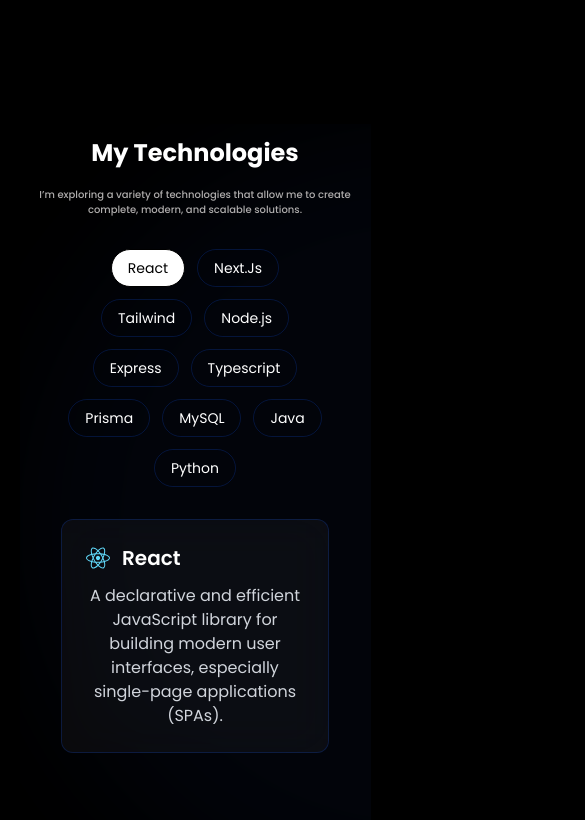
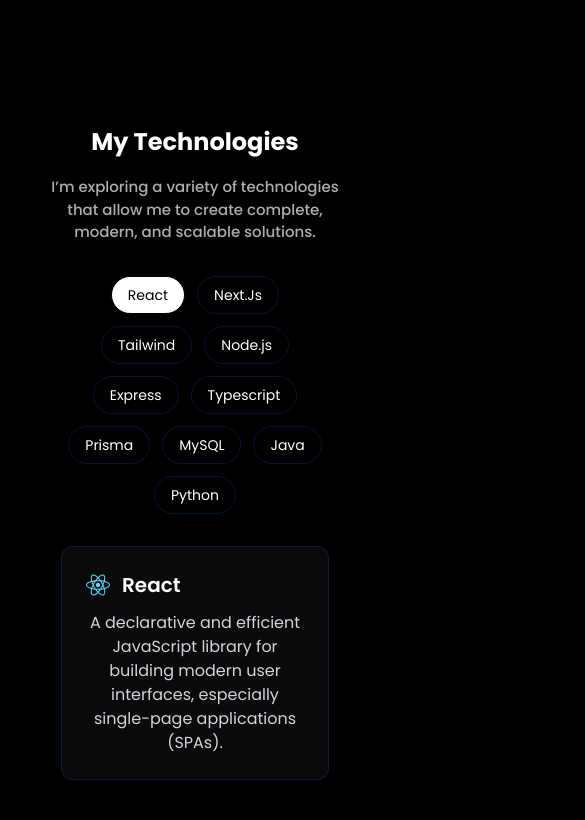
Before and after one commit to davittiw/portifolio-davittiw, a React (Vite) app: page / in a window 390 px wide. Shown: the part 720-1540 px from the top of the page, 585 px wide, since content can reach past the window. Built offline with nearby package versions, Linux system fonts and the light colour scheme.

Commit message:
correct wide

```diff
--- a/src/components/home-folder/contact/Contact.tsx
+++ b/src/components/home-folder/contact/Contact.tsx
@@ -10,8 +10,8 @@
         <ContactSocial />
       </div>
 
-      <span className="bg-blue-900 blur-3xl rounded-full absolute top-900 left-330 w-200 h-200 -z-10 filter opacity-7"></span>
-      <span className="bg-blue-900 blur-3xl rounded-full absolute top-950 left-30 w-200 h-200 -z-10 filter opacity-7"></span>
+      <span className="bg-blue-900 blur-3xl rounded-full hidden xl:block absolute top-900 left-330 w-200 h-200 -z-10 filter opacity-7"></span>
+      <span className="bg-blue-900 blur-3xl rounded-full hidden xl:block absolute top-950 left-30 w-200 h-200 -z-10 filter opacity-7"></span>
     </section>
   );
 }
--- a/src/components/home-folder/landing/Inicio.tsx
+++ b/src/components/home-folder/landing/Inicio.tsx
@@ -31,8 +31,7 @@
         </span>
       </a>
 
-      <span className="bg-blue-900 blur-3xl rounded-full absolute top-40 left-170 w-200 h-200 -z-10 filter opacity-7"></span>
-
+      <span className="bg-blue-900 blur-3xl rounded-full hidden xl:block absolute top-40 left-170 w-200 h-200 -z-10 filter opacity-7"></span>
     </section>
   );
 };
--- a/src/components/home-folder/project/ProjectSection.tsx
+++ b/src/components/home-folder/project/ProjectSection.tsx
@@ -17,7 +17,7 @@
 
       <ProjectsCarousel />
 
-      <span className="bg-blue-900 blur-3xl rounded-full absolute top-690 left-200 w-200 h-200 -z-10 filter opacity-7"></span>
+      <span className="bg-blue-900 blur-3xl rounded-full hidden xl:block absolute top-690 left-200 w-200 h-200 -z-10 filter opacity-7"></span>
     </section>
   );
 };
--- a/src/components/home-folder/tech-stack/Tech.jsx
+++ b/src/components/home-folder/tech-stack/Tech.jsx
@@ -23,9 +23,9 @@
             <Stat end={1} suffix="+" label={t("Tech.stats-year")} />
           </div>
         </div>
-        <span className="bg-blue-900 blur-3xl rounded-full absolute top-80 left-330 w-200 h-200 -z-10 filter opacity-7"></span>
 
-        <span className="bg-blue-900 blur-3xl rounded-full absolute top-0 left-0 w-200 h-200 -z-10 filter opacity-7"></span>
+        <span className="bg-blue-900 blur-3xl rounded-full hidden xl:block absolute top-80 left-330 w-200 h-200 -z-10 filter opacity-7"></span>
+        <span className="bg-blue-900 blur-3xl rounded-full hidden xl:block absolute top-0 left-0 w-200 h-200 -z-10 filter opacity-7"></span>
       </section>
     </>
   );
--- a/src/components/sobre-folder/about/Sobre.tsx
+++ b/src/components/sobre-folder/about/Sobre.tsx
@@ -22,7 +22,7 @@
         <p className="subtitulos">{t("About.description")}</p>
       </div>
 
-      <span className="bg-blue-900 blur-3xl rounded-full absolute top-45 left-199 w-200 h-200 -z-10 filter opacity-7"></span>
+      <span className="bg-blue-900 blur-3xl rounded-full hidden xl:block absolute top-45 left-199 w-200 h-200 -z-10 filter opacity-7"></span>
     </section>
   );
 }
--- a/src/components/sobre-folder/education/EducationSec.tsx
+++ b/src/components/sobre-folder/education/EducationSec.tsx
@@ -19,8 +19,8 @@
         <Education />
       </div>
 
-      <span className="bg-blue-900 blur-3xl rounded-full absolute top-300 left-350 w-200 h-200 -z-10 filter opacity-7"></span>
-      <span className="bg-blue-900 blur-3xl rounded-full absolute top-450 left-50 w-200 h-200 -z-10 filter opacity-7"></span>
+      <span className="bg-blue-900 blur-3xl hidden rounded-full xl:block absolute top-300 left-350 w-200 h-200 -z-10 filter opacity-7"></span>
+      <span className="bg-blue-900 blur-3xl hidden rounded-full xl:block absolute top-450 left-50 w-200 h-200 -z-10 filter opacity-7"></span>
     </section>
   );
 };
--- a/src/index.css
+++ b/src/index.css
@@ -99,7 +99,7 @@
     font-size: 1.5rem;
   }
   .subtitulos{
-    font-size: 10px;
+    font-size: 15px;
   }
 }
 
--- a/src/pages/Home.tsx
+++ b/src/pages/Home.tsx
@@ -23,7 +23,7 @@
 
   return (
     <>
-      <main id="home" className="relative radial">
+      <main id="home" className="w-full min-h-screen classe-livre flex-col ">
         <div className="w-full min-h-screen classe-livre flex-col ">
           <Inicio />
           <Tech />
```
